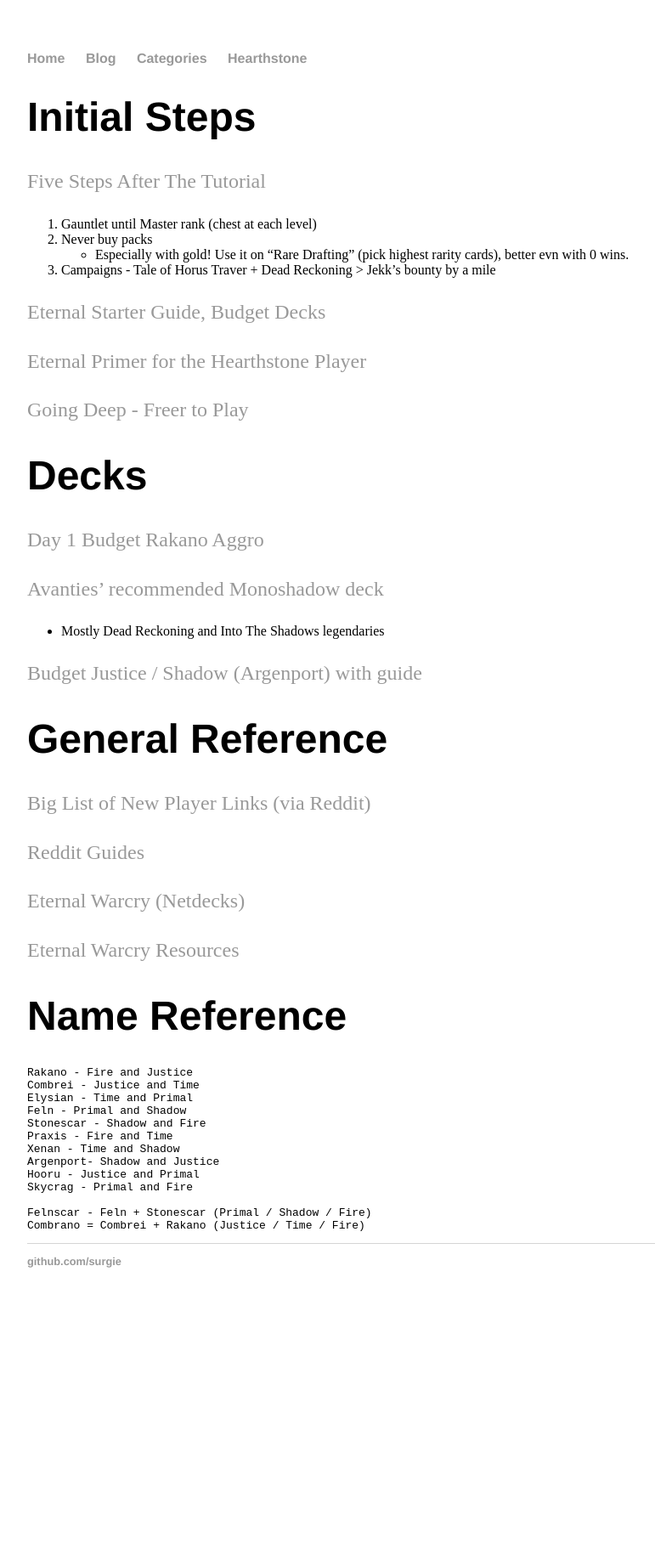
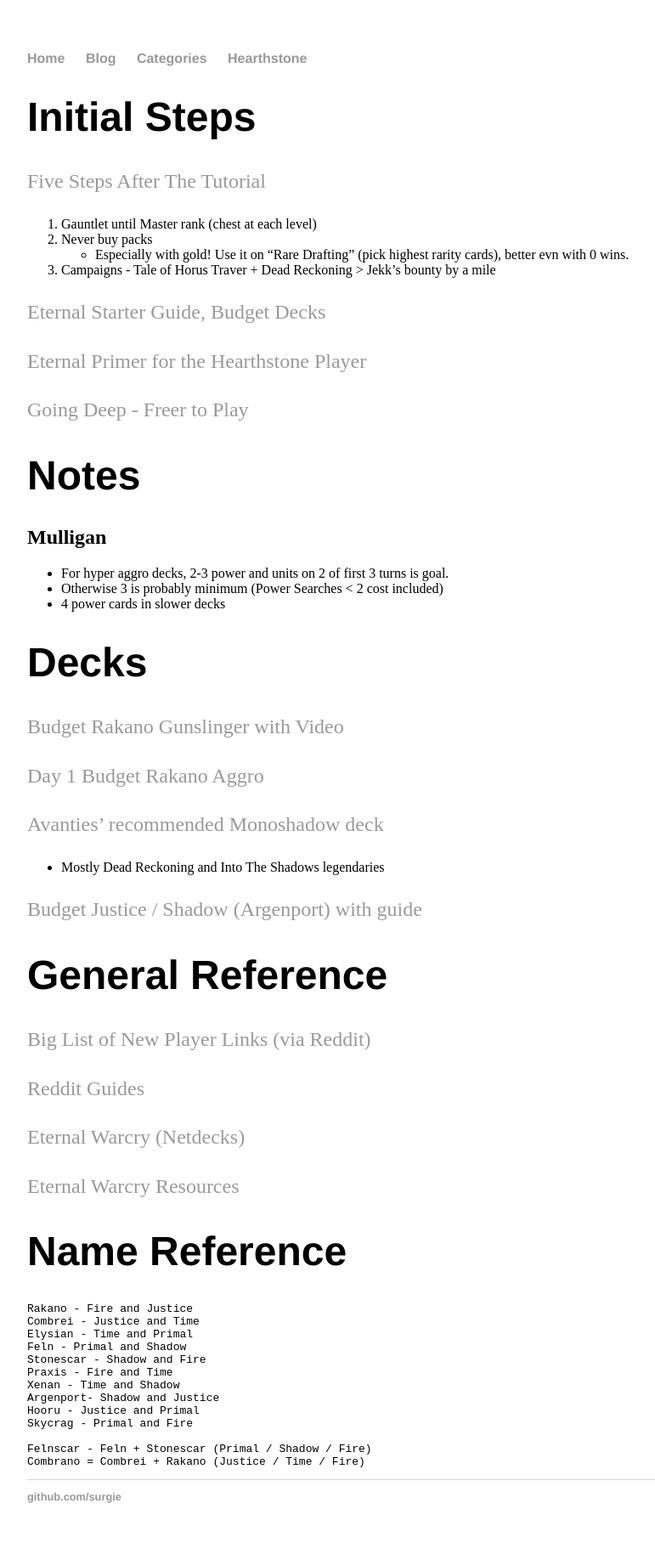
Before and after one commit to surgie/surgie.github.io, a Jekyll site: the page built from _posts/2018-10-15-learning-eternal.md, in a window 1280 px wide. Shown: the whole page at 85% size, without its empty margins (160-931 px from the left). Built offline with Jekyll 4.4.1, drawn with Linux system fonts in a browser that asks for light colours; our own code applies the rules of GitHub Pages for plain Markdown files; before the commit the page ends 1552 px from its top, so only the background shows below that.

Commit message:
Eternal update

```diff
--- a/_posts/2018-10-15-learning-eternal.md
+++ b/_posts/2018-10-15-learning-eternal.md
@@ -18,7 +18,18 @@
 
 [Going Deep - Freer to Play](https://rngeternal.com/2017/01/23/going-deep-freer-to-play/)
 
+# Notes
+
+## Mulligan
+
+- For hyper aggro decks, 2-3 power and units on 2 of first 3 turns is goal.
+- Otherwise 3 is probably minimum (Power Searches < 2 cost included)
+- 4 power cards in slower decks
+
+
 # Decks
+
+[Budget Rakano Gunslinger with Video](https://eternalwarcry.com/decks/details/j70Md0G1kBc/budget-rakano-gunslinger-w-video-showcase)
 
 [Day 1 Budget Rakano Aggro](https://eternalwarcry.com/decks/details/jcd6DPbYn8s/day-1-budget-rakano)
 
```
